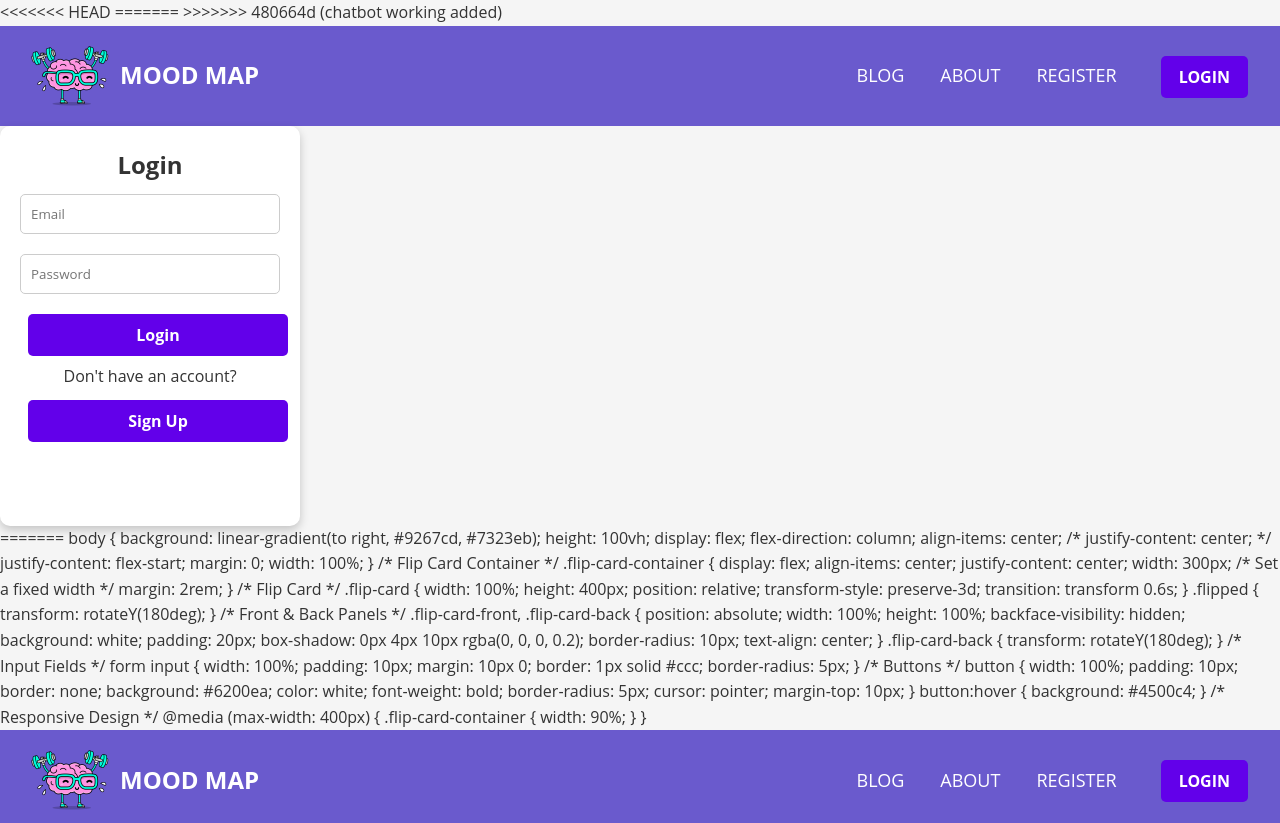
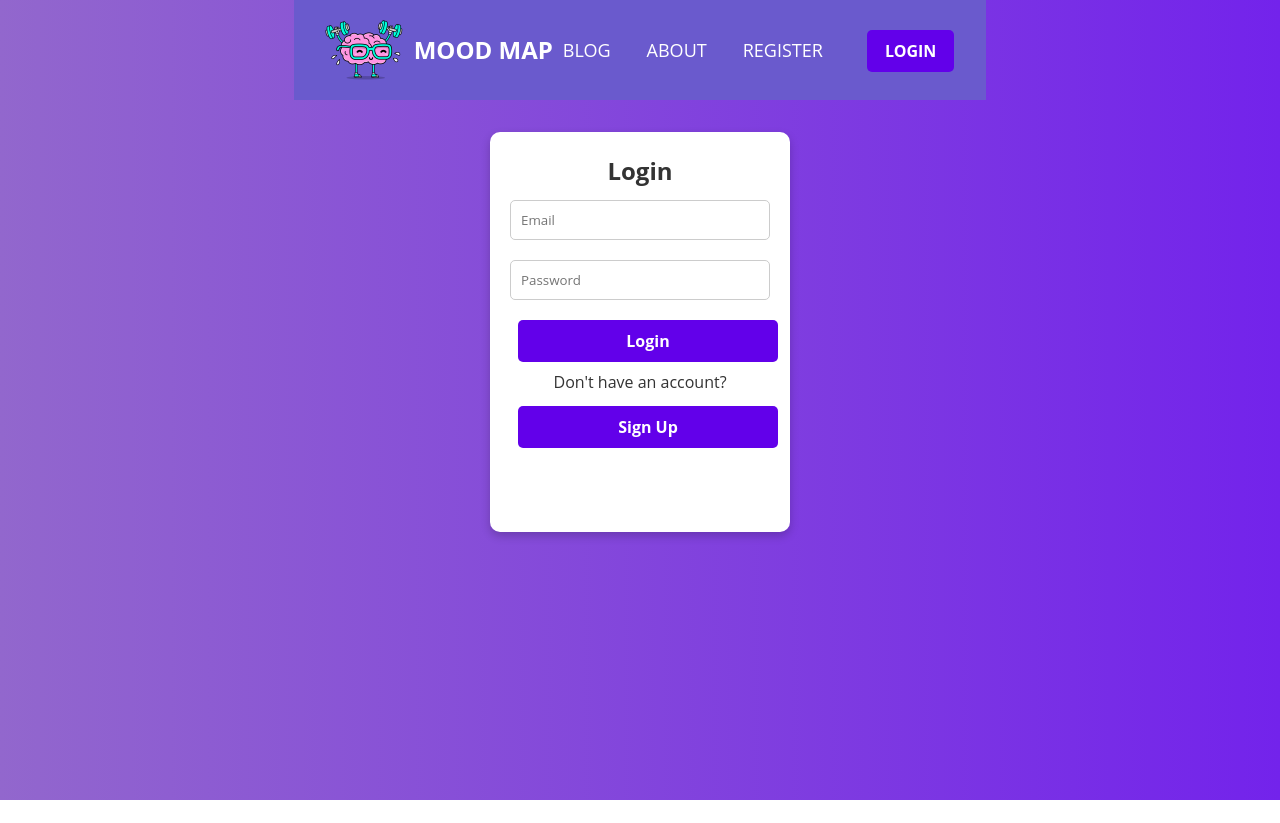
Before and after one commit to Amisha-1580/Mental_Health_Web_App, a plain HTML site: page FrontEnd/HtmlPages/LoginPage.html in a window 1280 px wide. Shown: the top 823 px of the page. After the commit the page ends 800 px from the top, so only its background shows below. Drawn offline with Linux system fonts and the light colour scheme.

Commit message:
UI Fixed

```diff
--- a/FrontEnd/HtmlPages/LoginPage.html
+++ b/FrontEnd/HtmlPages/LoginPage.html
@@ -1,190 +1,17 @@
 <!DOCTYPE html>
 <html lang="en">
-<<<<<<< HEAD
 <head>
     <meta charset="UTF-8">
     <meta name="viewport" content="width=device-width, initial-scale=1.0">
-=======
-  <head>
-    <meta charset="UTF-8" />
-    <meta name="viewport" content="width=device-width, initial-scale=1.0" />
->>>>>>> 480664d (chatbot working added)
     <title>LoginSignup Page</title>
     <link rel="stylesheet" href="../Styles/utility.css" />
-
     <style>
-<<<<<<< HEAD
         body {
             background: linear-gradient(to right, #9267cd, #7323eb);
-            /* height: 100vh; */
             display: flex;
             flex-direction: column;
             align-items: center;
             justify-content: center;
-            margin: 0;
-        }
-
-        /* Flip Card Container */
-        .flip-card-container {
-            display: flex;
-            align-items: center;
-            justify-content: center;
-            width: 300px; /* Set a fixed width */
-        }
-
-        /* Flip Card */
-        .flip-card {
-            width: 100%;
-            height: 400px;
-            position: relative;
-            transform-style: preserve-3d;
-            transition: transform 0.6s;
-        }
-
-        .flipped {
-            transform: rotateY(180deg);
-        }
-
-        /* Front & Back Panels */
-        .flip-card-front,
-        .flip-card-back {
-            position: absolute;
-            width: 100%;
-            height: 100%;
-            backface-visibility: hidden;
-            background: white;
-            padding: 20px;
-            box-shadow: 0px 4px 10px rgba(0, 0, 0, 0.2);
-            border-radius: 10px;
-            text-align: center;
-        }
-
-        .flip-card-back {
-            transform: rotateY(180deg);
-        }
-
-        /* Input Fields */
-        form input {
-            width: 100%;
-            padding: 10px;
-            margin: 10px 0;
-            border: 1px solid #ccc;
-            border-radius: 5px;
-        }
-
-        /* Buttons */
-        button {
-            width: 100%;
-            padding: 10px;
-            border: none;
-            background: #6200ea;
-            color: white;
-            font-weight: bold;
-            border-radius: 5px;
-            cursor: pointer;
-            margin-top: 10px;
-        }
-
-        button:hover {
-            background: #4500c4;
-        }
-
-        /* Responsive Design */
-        @media (max-width: 400px) {
-            .flip-card-container {
-                width: 90%;
-            }
-        }
-    </style>
-</head>
-<body>
-
-
-    <!-- Navbar -->
-    <div class="navbar">
-        <div class="logo">
-          <img src="../images/main-logo.png" alt="Strong Brain Logo" />
-          <span>MOOD MAP</span>
-        </div>
-        <div class="nav-options container-row">
-          <a href="./blog.html">BLOG</a>
-          <a href="#">ABOUT</a>
-          <a href="#">REGISTER</a>
-          <a href="#" id="login-btn"><button>LOGIN</button></a>
-        </div>
-        <div class="menu">
-          <img src="../images/Hamburger Menu.png" alt="menu" id="menu">
-      </div>
-
-      </div>
-
-
-
-    <div class="menu-list">
-
-      <ul class="container-column">
-        <div class="cross-icon">
-          <img src="../images/close.png" alt="cross" id="cross">
-        </div>
-        <li><a href="./index.html">HOME</a></li>
-        <li><a href="./blog.html">BLOG</a></li>
-        <li> <a href="#">ABOUT</a></li>
-        <li> <a href="#">REGISTER</a></li>
-        <li><a href="#" id="login-btn"><button>LOGIN</button></a></li>
-      </ul>
-
-    </div>
-
-    <div class="flip-card-container">
-        <div class="flip-card" id="flip-card">
-            <!-- Front: Login Form -->
-            <div class="flip-card-front">
-                <h2>Login</h2>
-                <form>
-                    <input type="email" placeholder="Email" required />
-                    <input type="password" placeholder="Password" required />
-                    <button type="submit">Login</button>
-                </form>
-                <p>
-                    Don't have an account?
-                    <button type="button" onclick="toggleFlip()">Sign Up</button>
-                </p>
-            </div>
-
-            <!-- Back: Signup Form -->
-            <div class="flip-card-back">
-                <h2>Sign Up</h2>
-                <form>
-                    <input type="text" placeholder="Full Name" required />
-                    <input type="email" placeholder="Email" required />
-                    <input type="password" placeholder="Password" required />
-                    <button type="submit">Sign Up</button>
-                </form>
-                <p>
-                    Already have an account?
-                    <button type="button" onclick="toggleFlip()">Login</button>
-                </p>
-            </div>
-        </div>
-    </div>
-
-    <script>
-        function toggleFlip() {
-            document.getElementById("flip-card").classList.toggle("flipped");
-        }
-    </script>
-    <script src="../Scripts/utilityScript.js"></script>
-</body>
-</html>
-=======
-      body {
-        background: linear-gradient(to right, #9267cd, #7323eb);
-        height: 100vh;
-        display: flex;
-        flex-direction: column;
-        align-items: center;
-        /* justify-content: center; */
-        justify-content: flex-start;
             margin: 0;
             width: 100%;
         }
@@ -194,7 +21,7 @@
             display: flex;
             align-items: center;
             justify-content: center;
-        width: 300px; /* Set a fixed width */
+            width: 300px;
             margin: 2rem;
         }
 
@@ -277,22 +104,20 @@
             <a href="#" id="login-btn"><button>LOGIN</button></a>
         </div>
         <div class="menu">
-        <img src="../images/Hamburger Menu.png" alt="menu" id="menu" />
+            <img src="../images/Hamburger Menu.png" alt="menu" id="menu">
         </div>
     </div>
 
     <div class="menu-list">
         <ul class="container-column">
             <div class="cross-icon">
-          <img src="../images/close.png" alt="cross" id="cross" />
+                <img src="../images/close.png" alt="cross" id="cross">
             </div>
             <li><a href="./index.html">HOME</a></li>
             <li><a href="./blog.html">BLOG</a></li>
             <li><a href="#">ABOUT</a></li>
             <li><a href="#">REGISTER</a></li>
-        <li>
-          <a href="#" id="login-btn"><button>LOGIN</button></a>
-        </li>
+            <li><a href="#" id="login-btn"><button>LOGIN</button></a></li>
         </ul>
     </div>
 
@@ -306,10 +131,7 @@
                     <input type="password" placeholder="Password" required />
                     <button type="submit">Login</button>
                 </form>
-          <p>
-            Don't have an account?
-            <button type="button" onclick="toggleFlip()">Sign Up</button>
-          </p>
+                <p>Don't have an account? <button type="button" onclick="toggleFlip()">Sign Up</button></p>
             </div>
 
             <!-- Back: Signup Form -->
@@ -321,10 +143,7 @@
                     <input type="password" placeholder="Password" required />
                     <button type="submit">Sign Up</button>
                 </form>
-          <p>
-            Already have an account?
-            <button type="button" onclick="toggleFlip()">Login</button>
-          </p>
+                <p>Already have an account? <button type="button" onclick="toggleFlip()">Login</button></p>
             </div>
         </div>
     </div>
@@ -337,4 +156,3 @@
     <script src="../Scripts/utilityScript.js"></script>
 </body>
 </html>
->>>>>>> 480664d (chatbot working added)
--- a/FrontEnd/Styles/utility.css
+++ b/FrontEnd/Styles/utility.css
@@ -1,75 +1,98 @@
-/* .open-sans-<uniquifier> {
+/* Global Styles */
+* {
+    margin: 0;
+    padding: 0;
+    box-sizing: border-box;
     font-family: "Open Sans", serif;
-    font-optical-sizing: auto;
-    font-weight: <weight>;
-    font-style: normal;
-    font-variation-settings:
-      "wdth" 100;
-  } */
+}
 
+body {
+    background-color: #f5f5f5;
+    color: #333;
+    font-size: 1rem;
+    line-height: 1.6;
+    overflow-x: hidden;
+}
 
-  /* navbar */
+a {
+    text-decoration: none;
+}
 
-  .navbar {
+h1, h2, h3 {
+    text-align: center;
+}
+
+/* Navbar */
+.navbar {
     background-color: #6a5acd;
     display: flex;
-    justify-content: flex-end;
+    justify-content: space-between;
     align-items: center;
     padding: 10px 30px;
     color: white;
 }
+
 .navbar a {
     color: white;
     text-decoration: none;
     padding: 10px;
     font-size: 18px;
 }
+
 .navbar a:hover {
     background-color: #4b3f72;
 }
+
 .navbar .logo {
-    margin-right: auto;
     display: flex;
     align-items: center;
+    margin-right: auto;
 }
+
 .navbar .logo img, .menu img {
     width: 80px;
     height: 80px;
     margin-right: 10px;
 }
+
 .navbar .logo span {
     font-size: 24px;
     font-weight: bold;
 }
 
-.menu{
+/* Menu */
+.menu {
     display: none;
+}
 
-}
-.menu-list{
+.menu-list {
     color: white;
     background-color: #6a5acd;
-    display: none
+    display: none;
 }
-.menu-list li{
+
+.menu-list li {
     list-style: none;
     width: 100%;
 }
-.menu-list li:hover{
+
+.menu-list li:hover {
     background-color: #7e5bf2;
-    background: blur(10px);
-}
-.menu-list li a:hover{
-    color: #a78ef9;
+    filter: blur(10px);
 }
 
-.menu-list li a{
+.menu-list li a {
     color: white;
     text-decoration: none;
     padding: 10px;
     font-size: 18px;
 }
-.menu-list #cross{
+
+.menu-list li a:hover {
+    color: #a78ef9;
+}
+
+.menu-list #cross {
     position: absolute;
     top: 0;
     right: 0;
@@ -80,38 +103,18 @@
     color: white;
 }
 
-.menu img{
+.menu-list #cross:hover {
+    background-color: #7e5bf2;
+    filter: blur(10px);
+}
+
+.menu img {
     width: 20%;
     height: auto;
 }
-.menu-list #cross:hover{
-    background-color: #7e5bf2;
-    background: blur(10px);
-}
-*{
-    margin: 0;
-    padding: 0;
-    box-sizing: border-box;
-    font-family:"Open Sans", serif;
-}
 
-body{
-    background-color: #f5f5f5;
-    color: #333;
-    font-size: 1rem;
-    line-height: 1.6;
-    overflow-x: hidden;
-}
-
-a{
-    text-decoration: none;
-}
-
-h1,h2,h3{
-    text-align: center;
-}
-
-button{
+/* Buttons & Icons */
+button {
     cursor: pointer;
     padding: 1rem;
     margin: 0.5rem;
@@ -123,14 +126,14 @@ button{
     font-weight: bold;
     transition: all 0.3s ease-in-out;
     text-align: center;
-    align-self: center;
 }
 
-button:hover,i:hover{
+button:hover, i:hover {
     background-color: #fefbfb;
     color: #5a30f3;
 }
-i{
+
+i {
     font-size: 1.5rem;
     border-radius: 50%;
     padding: 0.5rem;
@@ -138,53 +141,39 @@ i{
     color: #f5f5f5;
 }
 
-/* Typography */
-h1{
-
-}
-
-/* Flexbox */
-.container-row{
+/* Layouts */
+.container-row {
     display: flex;
     align-items: center;
     justify-content: center;
-    gap:1rem;
-    /* margin: 2rem; */
+    gap: 1rem;
 }
-.container-column{
+
+.container-column {
+    display: flex;
     flex-direction: column;
-    display: flex;
     align-items: center;
     justify-content: center;
-    gap:1rem;
+    gap: 1rem;
 }
 
-/* Grid */
-.grid{
+.grid {
     display: grid;
     grid-template-columns: repeat(auto-fit, minmax(300px, 1fr));
     gap: 1rem;
 }
 
-<<<<<<< HEAD
-@media (max-width: 768px){
-    .nav-options{
+/* Responsive Design */
+@media (max-width: 768px) {
+    .nav-options {
         display: none;
     }
-    .menu{
+    .menu {
         display: block;
     }
-
-    .navbar{
+    .navbar {
         display: flex;
         justify-content: space-between;
         align-items: center;
     }
 }
-=======
-.menu-list{
-    display: none;
-}
-
-
->>>>>>> 480664d (chatbot working added)
```
Also changed, not shown: FrontEnd/Scripts/chatbotScript.js (+58 -44 lines). Lines whose indentation alone changed are shown as unchanged.
